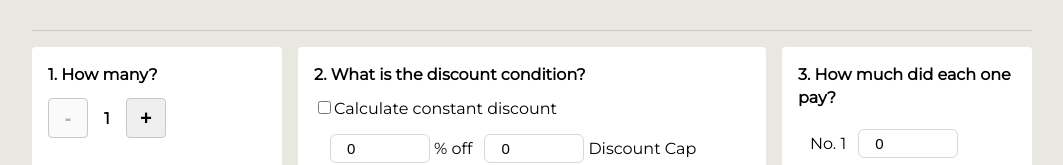
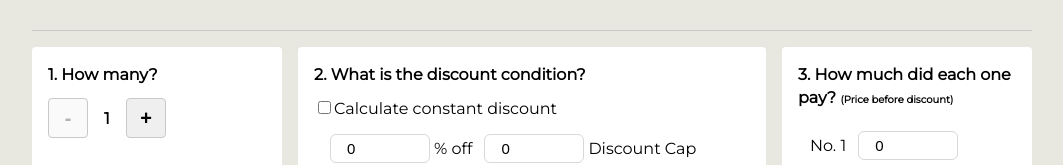
Before and after one commit to astider/betsu-betsu, a React (Create React App) app: page / in a window 1280 px wide. Shown: the part 164-329 px from the top of the page, without its empty margins (108-1171 px from the left). Built offline with nearby package versions, Linux system fonts and the light colour scheme.

Commit message:
edit some wording and put dependency to useEffect

```diff
--- a/src/App.tsx
+++ b/src/App.tsx
@@ -68,6 +68,10 @@ const StepTitle = styled.p`
   line-height: 23px;
 `;
 
+const SubTitle = styled.span`
+  font-size: 10px;
+`;
+
 const PriceLabel = styled.p`
   font-size: 16px;
   font-weight: 400;
@@ -131,7 +135,7 @@ const App = () => {
           />
         </StepColumn>
         <StepColumn>
-          <StepTitle>3. How much did each one pay?</StepTitle>
+          <StepTitle>3. How much did each one pay? <SubTitle>(Price before discount)</SubTitle></StepTitle>
           <PayList
             memberList={memberList}
             setMemberList={setMemberList}
--- a/src/components/Counter.tsx
+++ b/src/components/Counter.tsx
@@ -56,7 +56,7 @@ const Counter: React.FC<IProps> = props => {
     if (!isMounted.current) {
       isMounted.current = true;
     }
-  }, [count]);
+  }, [count, onChange]);
   return (
     <Container>
       <Button disabled={isLeftDisable} onClick={decrement}>-</Button>
```
